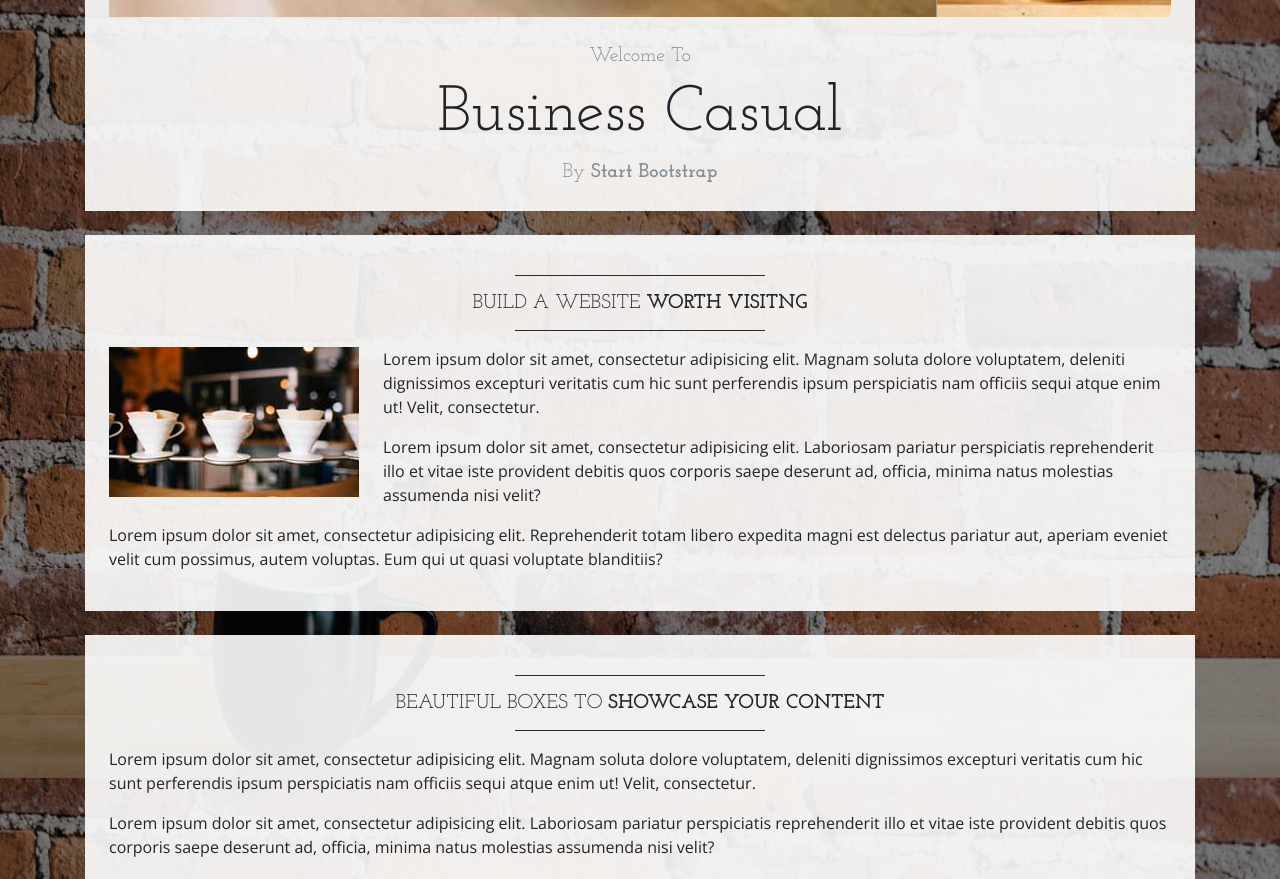
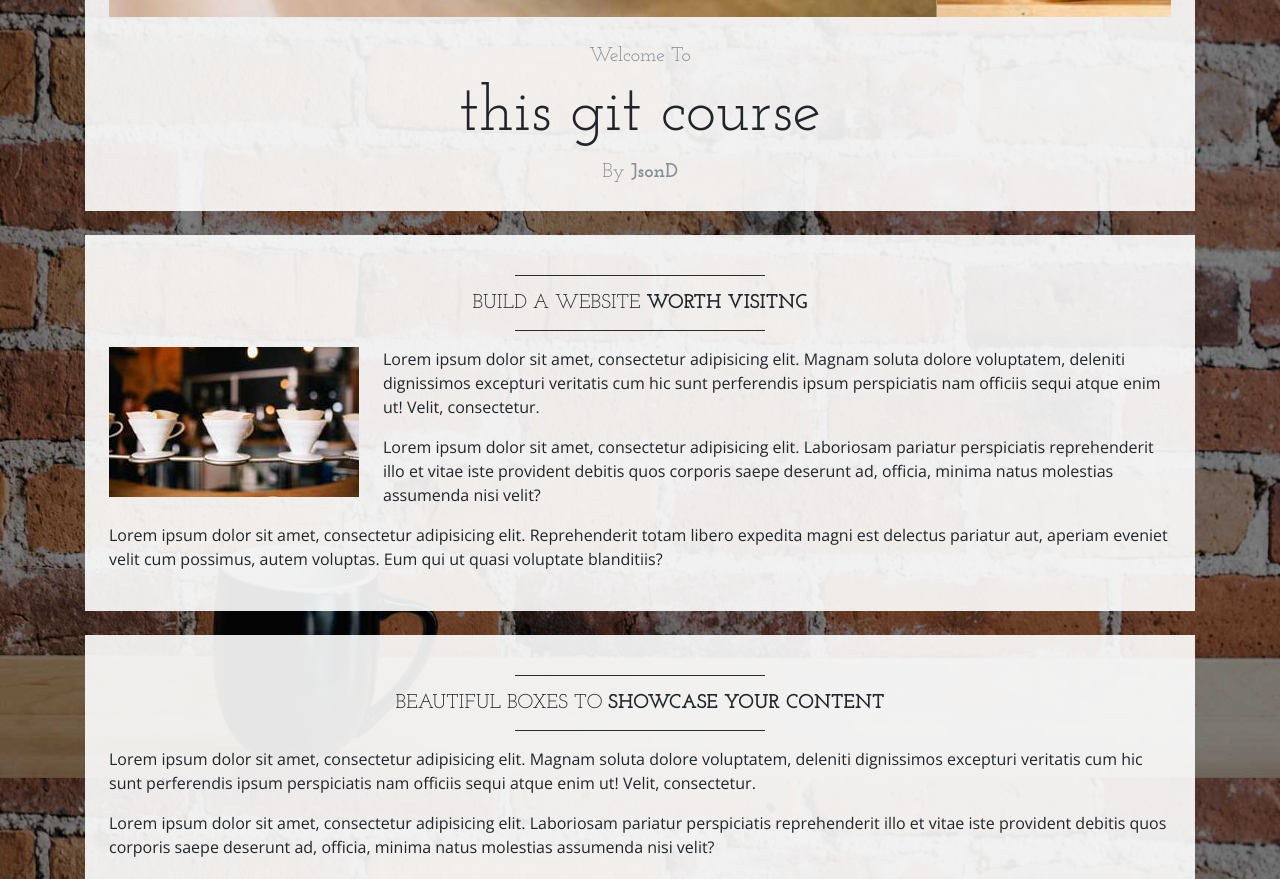
Before and after one commit to JasonDuquain/learnGit, a website: page index.html in a window 1280 px wide. Shown: the part 822-1701 px from the top of the page. Drawn offline with nearby package versions, Linux system fonts and the light colour scheme.

Commit message:
changd items after navbar

```diff
--- a/index.html
+++ b/index.html
@@ -100,9 +100,9 @@
         <!-- Welcome Message -->
         <div class="text-center mt-4">
           <div class="text-heading text-muted text-lg">Welcome To</div>
-          <h1 class="my-2">Business Casual</h1>
+          <h1 class="my-2">this git course</h1>
           <div class="text-heading text-muted text-lg">By
-            <strong>Start Bootstrap</strong>
+            <strong>JsonD</strong>
           </div>
         </div>
       </div>
```
